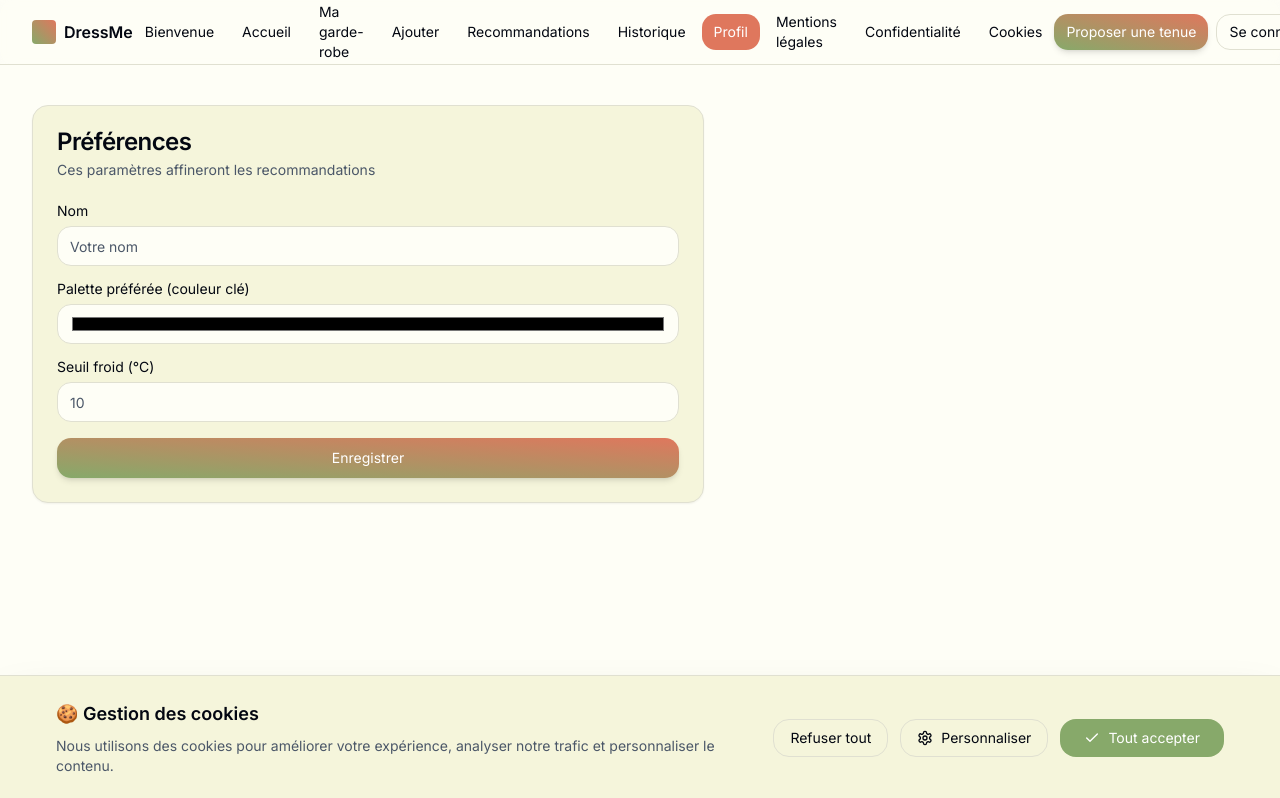
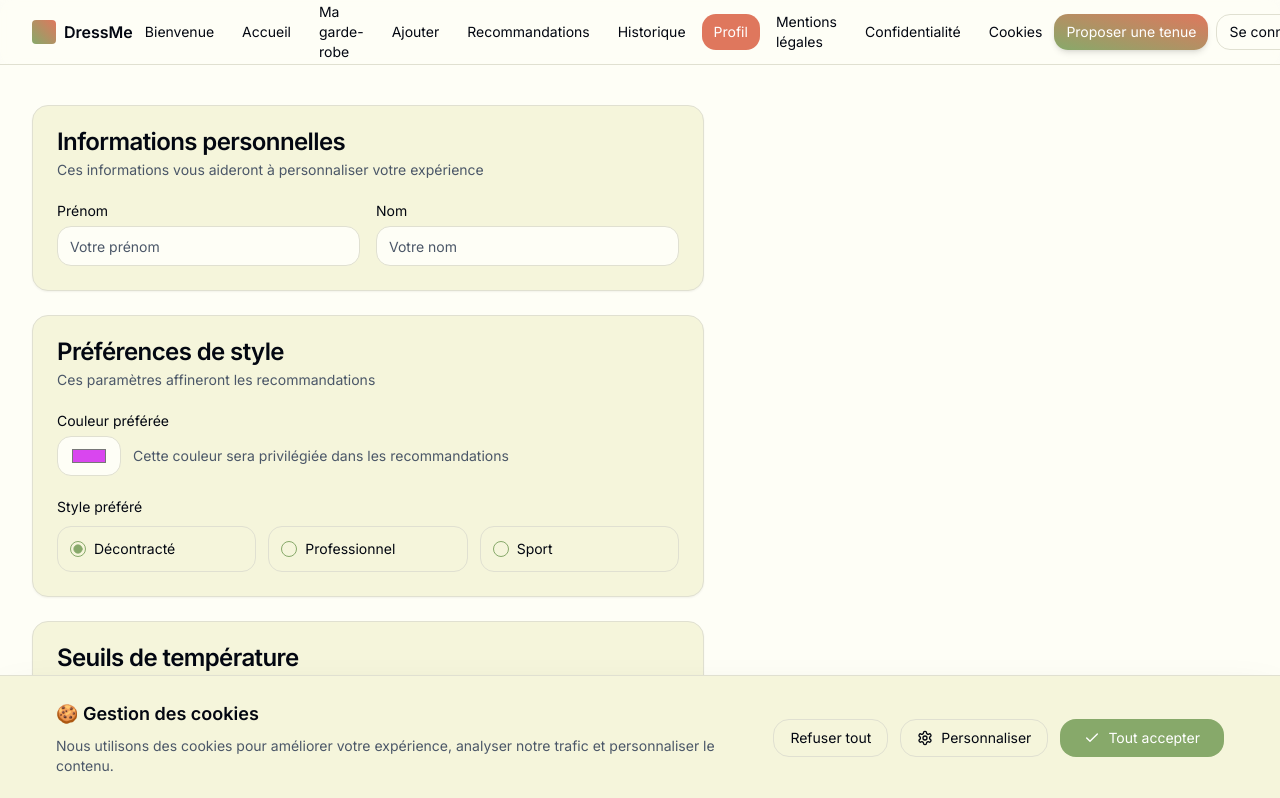
Before and after one commit to rahim-creator/chrono-couture, a React (Vite) app: page /profil in a window 1280 px wide. Shown: the top 798 px of the page. Built offline with nearby package versions, Linux system fonts and the light colour scheme.

Commit message:
Add profile page
Implement the user profile page, allowing users to save their preferences. This includes a new SQL migration for the `user_preferences` table and a complete `Profil.tsx` component with form handling and Supabase integration.

```diff
--- a/src/integrations/supabase/types.ts
+++ b/src/integrations/supabase/types.ts
@@ -74,6 +74,45 @@ export type Database = {
           slug?: string | null
           stock?: number | null
           updated_at?: string
+        }
+        Relationships: []
+      }
+      user_preferences: {
+        Row: {
+          cold_threshold: number | null
+          created_at: string
+          first_name: string | null
+          id: string
+          last_name: string | null
+          preferred_color: string | null
+          preferred_formality: string | null
+          updated_at: string
+          user_id: string
+          warm_threshold: number | null
+        }
+        Insert: {
+          cold_threshold?: number | null
+          created_at?: string
+          first_name?: string | null
+          id?: string
+          last_name?: string | null
+          preferred_color?: string | null
+          preferred_formality?: string | null
+          updated_at?: string
+          user_id: string
+          warm_threshold?: number | null
+        }
+        Update: {
+          cold_threshold?: number | null
+          created_at?: string
+          first_name?: string | null
+          id?: string
+          last_name?: string | null
+          preferred_color?: string | null
+          preferred_formality?: string | null
+          updated_at?: string
+          user_id?: string
+          warm_threshold?: number | null
         }
         Relationships: []
       }
--- a/src/pages/Profil.tsx
+++ b/src/pages/Profil.tsx
@@ -3,34 +3,240 @@ import { Button } from "@/components/ui/button";
 import { Card, CardContent, CardDescription, CardHeader, CardTitle } from "@/components/ui/card";
 import { Input } from "@/components/ui/input";
 import { Label } from "@/components/ui/label";
+import { RadioGroup, RadioGroupItem } from "@/components/ui/radio-group";
+import { useEffect, useState } from "react";
+import { toast } from "sonner";
+import { supabase } from "@/integrations/supabase/client";
+
+type UserPreferences = {
+  first_name: string;
+  last_name: string;
+  preferred_color: string;
+  cold_threshold: number;
+  warm_threshold: number;
+  preferred_formality: "casual" | "business" | "sport";
+};
 
 const Profil = () => {
+  const [preferences, setPreferences] = useState<UserPreferences>({
+    first_name: "",
+    last_name: "",
+    preferred_color: "#d946ef",
+    cold_threshold: 10,
+    warm_threshold: 25,
+    preferred_formality: "casual"
+  });
+  const [loading, setLoading] = useState(true);
+  const [saving, setSaving] = useState(false);
+
+  useEffect(() => {
+    const loadPreferences = async () => {
+      try {
+        const { data: user } = await supabase.auth.getUser();
+        if (!user.user) return;
+
+        const { data, error } = await supabase
+          .from('user_preferences')
+          .select('*')
+          .eq('user_id', user.user.id)
+          .maybeSingle();
+
+        if (data && !error) {
+          setPreferences({
+            first_name: data.first_name || "",
+            last_name: data.last_name || "",
+            preferred_color: data.preferred_color || "#d946ef",
+            cold_threshold: data.cold_threshold || 10,
+            warm_threshold: data.warm_threshold || 25,
+            preferred_formality: (data.preferred_formality as "casual" | "business" | "sport") || "casual"
+          });
+        }
+      } catch (err) {
+        console.error('Erreur lors du chargement des préférences:', err);
+      } finally {
+        setLoading(false);
+      }
+    };
+
+    loadPreferences();
+  }, []);
+
+  const handleSave = async () => {
+    setSaving(true);
+    try {
+      const { data: user } = await supabase.auth.getUser();
+      if (!user.user) {
+        toast.error("Vous devez être connecté");
+        return;
+      }
+
+      const { error } = await supabase
+        .from('user_preferences')
+        .upsert({
+          user_id: user.user.id,
+          ...preferences,
+          updated_at: new Date().toISOString()
+        });
+
+      if (error) {
+        console.error('Erreur lors de la sauvegarde:', error);
+        toast.error("Erreur lors de la sauvegarde");
+      } else {
+        toast.success("Préférences sauvegardées avec succès !");
+      }
+    } catch (err) {
+      console.error('Erreur:', err);
+      toast.error("Une erreur est survenue");
+    } finally {
+      setSaving(false);
+    }
+  };
+
+  if (loading) {
+    return (
+      <main className="container py-10">
+        <div className="flex items-center justify-center min-h-[400px]">
+          <div className="text-center">
+            <div className="animate-spin rounded-full h-8 w-8 border-b-2 border-primary mx-auto mb-4"></div>
+            <p className="text-muted-foreground">Chargement de vos préférences...</p>
+          </div>
+        </div>
+      </main>
+    );
+  }
+
   return (
     <main className="container py-10">
       <SEO title="DressMe — Profil & réglages" description="Gérez vos informations, tailles et préférences de style et de couleurs." canonical="/profil" />
       <h1 className="sr-only">Profil & réglages</h1>
 
-      <Card className="max-w-2xl">
+      <div className="max-w-2xl space-y-6">
+        {/* Informations personnelles */}
+        <Card>
           <CardHeader>
-          <CardTitle>Préférences</CardTitle>
+            <CardTitle>Informations personnelles</CardTitle>
+            <CardDescription>Ces informations vous aideront à personnaliser votre expérience</CardDescription>
+          </CardHeader>
+          <CardContent className="grid gap-4">
+            <div className="grid grid-cols-2 gap-4">
+              <div className="grid gap-2">
+                <Label htmlFor="first_name">Prénom</Label>
+                <Input
+                  id="first_name"
+                  value={preferences.first_name}
+                  onChange={(e) => setPreferences(prev => ({ ...prev, first_name: e.target.value }))}
+                  placeholder="Votre prénom"
+                />
+              </div>
+              <div className="grid gap-2">
+                <Label htmlFor="last_name">Nom</Label>
+                <Input
+                  id="last_name"
+                  value={preferences.last_name}
+                  onChange={(e) => setPreferences(prev => ({ ...prev, last_name: e.target.value }))}
+                  placeholder="Votre nom"
+                />
+              </div>
+            </div>
+          </CardContent>
+        </Card>
+
+        {/* Préférences de style */}
+        <Card>
+          <CardHeader>
+            <CardTitle>Préférences de style</CardTitle>
             <CardDescription>Ces paramètres affineront les recommandations</CardDescription>
           </CardHeader>
+          <CardContent className="grid gap-6">
+            <div className="grid gap-2">
+              <Label htmlFor="preferred_color">Couleur préférée</Label>
+              <div className="flex items-center gap-3">
+                <Input
+                  id="preferred_color"
+                  type="color"
+                  value={preferences.preferred_color}
+                  onChange={(e) => setPreferences(prev => ({ ...prev, preferred_color: e.target.value }))}
+                  className="w-16 h-10"
+                />
+                <span className="text-sm text-muted-foreground">
+                  Cette couleur sera privilégiée dans les recommandations
+                </span>
+              </div>
+            </div>
+
+            <div className="grid gap-3">
+              <Label>Style préféré</Label>
+              <RadioGroup
+                value={preferences.preferred_formality}
+                onValueChange={(value: "casual" | "business" | "sport") =>
+                  setPreferences(prev => ({ ...prev, preferred_formality: value }))
+                }
+                className="grid grid-cols-3 gap-3"
+              >
+                <label className="inline-flex cursor-pointer items-center gap-2 rounded-md border p-3 hover:bg-accent">
+                  <RadioGroupItem value="casual" />
+                  <span className="text-sm">Décontracté</span>
+                </label>
+                <label className="inline-flex cursor-pointer items-center gap-2 rounded-md border p-3 hover:bg-accent">
+                  <RadioGroupItem value="business" />
+                  <span className="text-sm">Professionnel</span>
+                </label>
+                <label className="inline-flex cursor-pointer items-center gap-2 rounded-md border p-3 hover:bg-accent">
+                  <RadioGroupItem value="sport" />
+                  <span className="text-sm">Sport</span>
+                </label>
+              </RadioGroup>
+            </div>
+          </CardContent>
+        </Card>
+
+        {/* Préférences météo */}
+        <Card>
+          <CardHeader>
+            <CardTitle>Seuils de température</CardTitle>
+            <CardDescription>Définissez vos seuils de confort pour de meilleures recommandations</CardDescription>
+          </CardHeader>
           <CardContent className="grid gap-4">
+            <div className="grid grid-cols-2 gap-4">
               <div className="grid gap-2">
-            <Label>Nom</Label>
-            <Input placeholder="Votre nom" />
+                <Label htmlFor="cold_threshold">Seuil froid (°C)</Label>
+                <Input
+                  id="cold_threshold"
+                  type="number"
+                  value={preferences.cold_threshold}
+                  onChange={(e) => setPreferences(prev => ({ ...prev, cold_threshold: parseInt(e.target.value) || 10 }))}
+                  placeholder="10"
+                  min="0"
+                  max="30"
+                />
+                <p className="text-xs text-muted-foreground">En dessous de cette température, des vêtements chauds seront recommandés</p>
               </div>
               <div className="grid gap-2">
-            <Label>Palette préférée (couleur clé)</Label>
-            <Input type="color" aria-label="Couleur préférée" />
+                <Label htmlFor="warm_threshold">Seuil chaud (°C)</Label>
+                <Input
+                  id="warm_threshold"
+                  type="number"
+                  value={preferences.warm_threshold}
+                  onChange={(e) => setPreferences(prev => ({ ...prev, warm_threshold: parseInt(e.target.value) || 25 }))}
+                  placeholder="25"
+                  min="15"
+                  max="40"
+                />
+                <p className="text-xs text-muted-foreground">Au dessus de cette température, des vêtements légers seront recommandés</p>
               </div>
-          <div className="grid gap-2">
-            <Label>Seuil froid (°C)</Label>
-            <Input type="number" placeholder="10" />
             </div>
-          <Button variant="hero">Enregistrer</Button>
           </CardContent>
         </Card>
+
+        <Button
+          variant="hero"
+          onClick={handleSave}
+          disabled={saving}
+          className="w-full"
+        >
+          {saving ? "Sauvegarde..." : "Enregistrer mes préférences"}
+        </Button>
+      </div>
     </main>
   );
 };
```
Also changed, not shown: 1 other file (tests, documents, lock files or other folders). Lines whose indentation alone changed are shown as unchanged.
